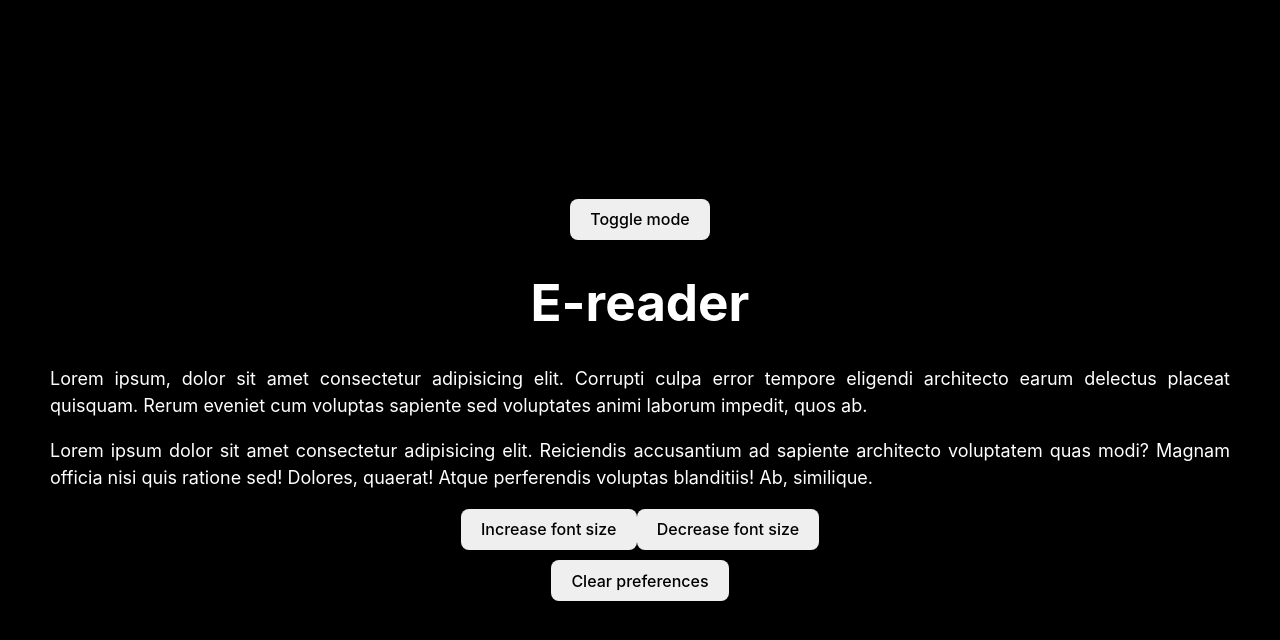
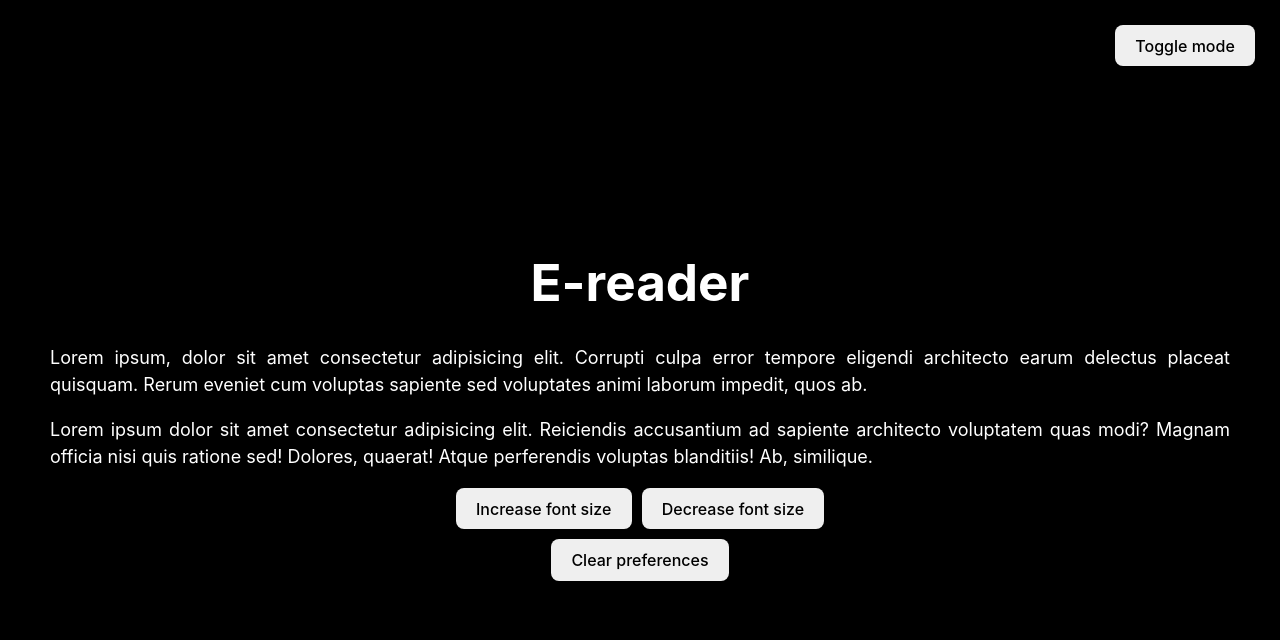
Before and after one commit to biancashiromoto/eReader, a React (Vite) app: page / in a window 1280 px wide. Shown: the top 640 px of the page. Built offline with nearby package versions, Linux system fonts and the light colour scheme.

Commit message:
style: Style font size buttons and toggle mode button

```diff
--- a/src/App.css
+++ b/src/App.css
@@ -25,3 +25,14 @@
   gap: 10px;
   justify-content: center;
 }
+
+.font-size-buttons {
+  display: flex;
+  gap: 10px;
+}
+
+.toggle-mode-button {
+  position: absolute;
+  top: 25px;
+  right: 25px;
+}
```
